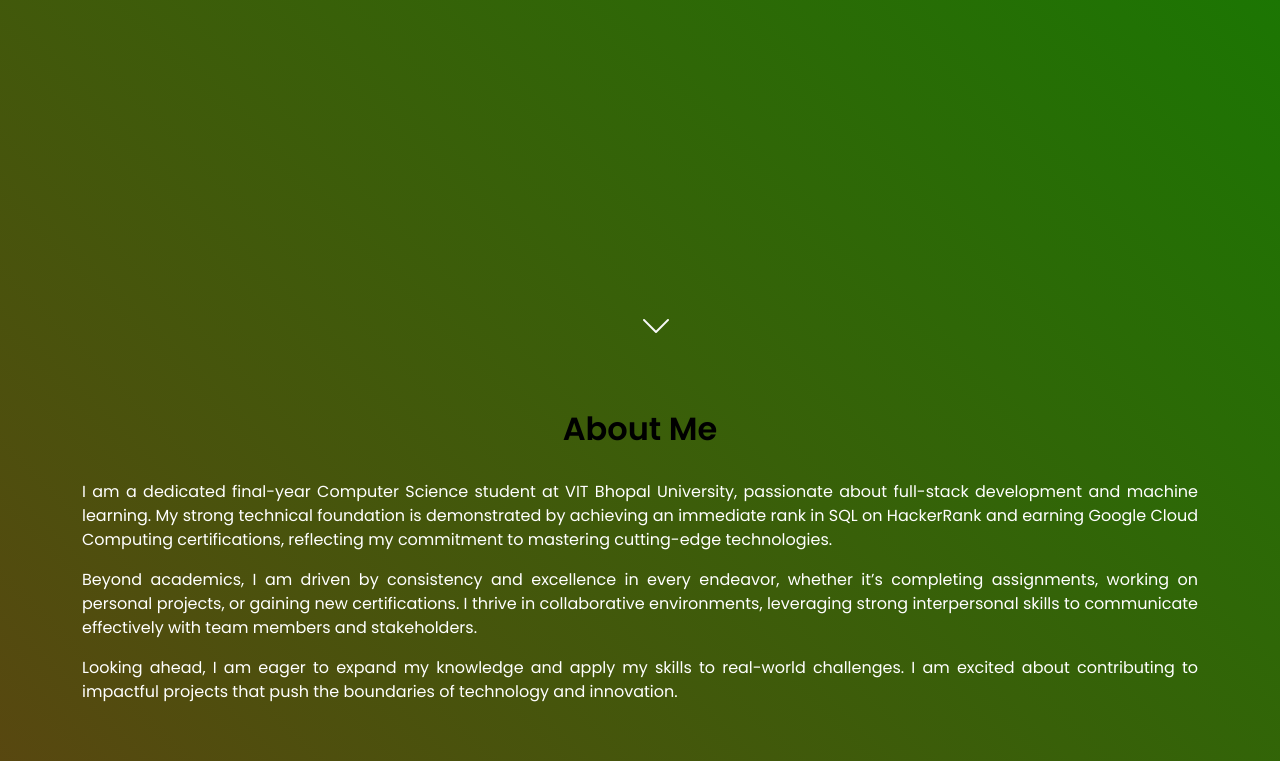
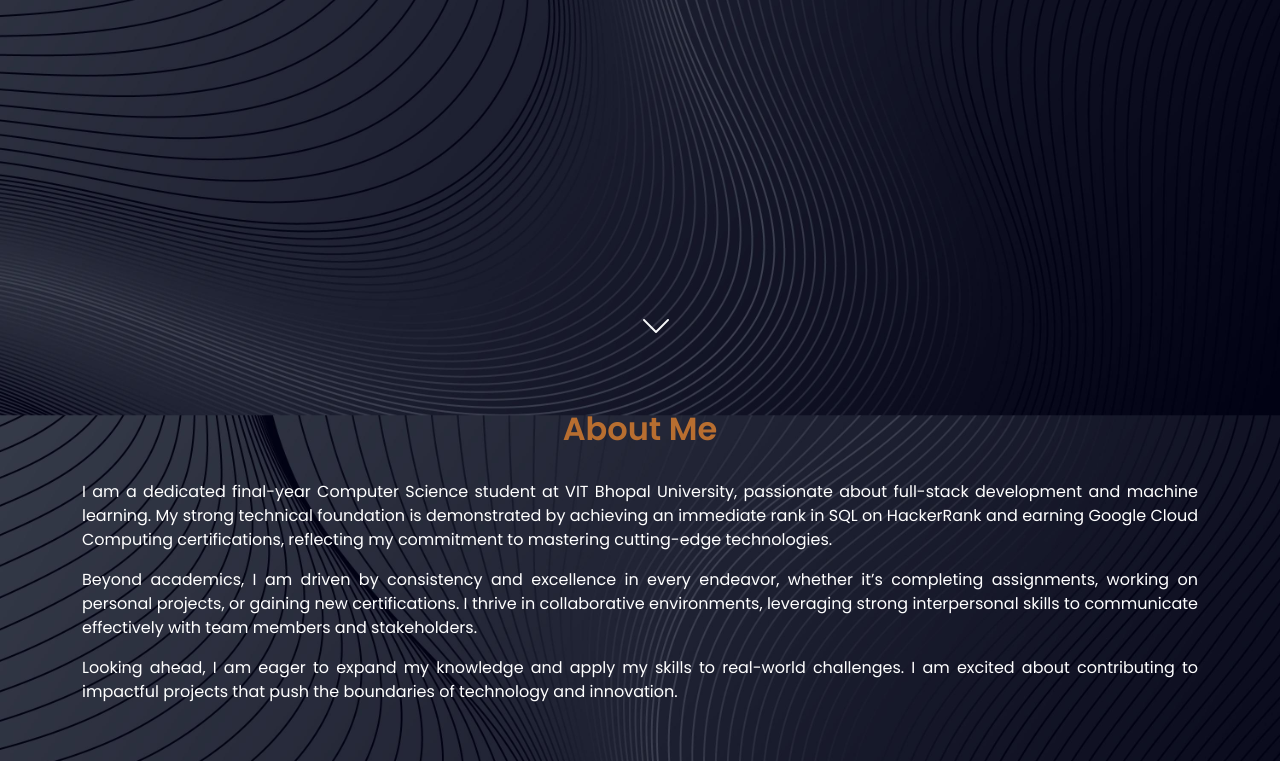
Before and after one commit to onepiece1928/Portfolio, a website: page index.html in a window 1280 px wide. Shown: the part 438-1199 px from the top of the page. Drawn offline with nearby package versions, Linux system fonts and the light colour scheme.

Commit message:
Update body font color and set background image in HTML for improved aesthetics

```diff
--- a/css/styles.css
+++ b/css/styles.css
@@ -5,9 +5,8 @@
 body {
     font-family: 'Poppins', sans-serif;
     margin: 0;
-    color: #000000; /* Set font color to pitch dark black */
+    color: #b86e30; /* Set font color to pitch dark black */
     transition: background-color 0.3s ease-in-out, color 0.3s ease-in-out;
-    background: linear-gradient(45deg, #ab0722, #0f8000) !important;
     background-size: cover;
     background-position: center;
     background-attachment: fixed;
--- a/index.html
+++ b/index.html
@@ -14,7 +14,7 @@
     <script src="js/script.js" defer></script>
 </head>
 
-<body>
+<body background="assets/images/dark_mode_bg.jpg">
 
     <!-- Navbar -->
     <nav class="navbar navbar-expand-lg fixed-top">
```
